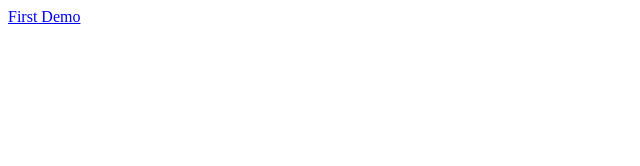
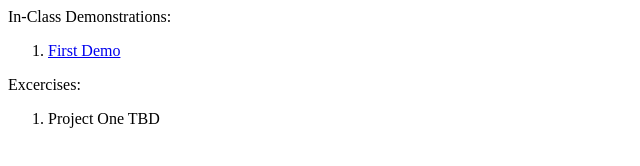
Before and after one commit to SarahHennessy17/webf2018_SarahHennessy, a plain HTML site: page index.html in a window 1280 px wide. Shown: the whole page, without its empty margins (0-640 px from the left). Drawn offline with Linux system fonts and the light colour scheme.

Commit message:
Updated Index

```diff
--- a/index.html
+++ b/index.html
@@ -1,11 +1,20 @@
 <!DOCTYPE html>
 <html>
 <head>
-	<title>Index</title>
+	<title>Sarah Hennessy</title>
 </head>
 <body>
 
-<a href="/demonstration_1">First Demo</a>
+In-Class Demonstrations:
+<ol>
+	<li><a href="/demonstration_1">First Demo</a></li>
+</ol>
+
+Excercises:
+<ol>
+	<li> Project One TBD</li>
+</ol>
+
 
 </body>
 </html>
```
